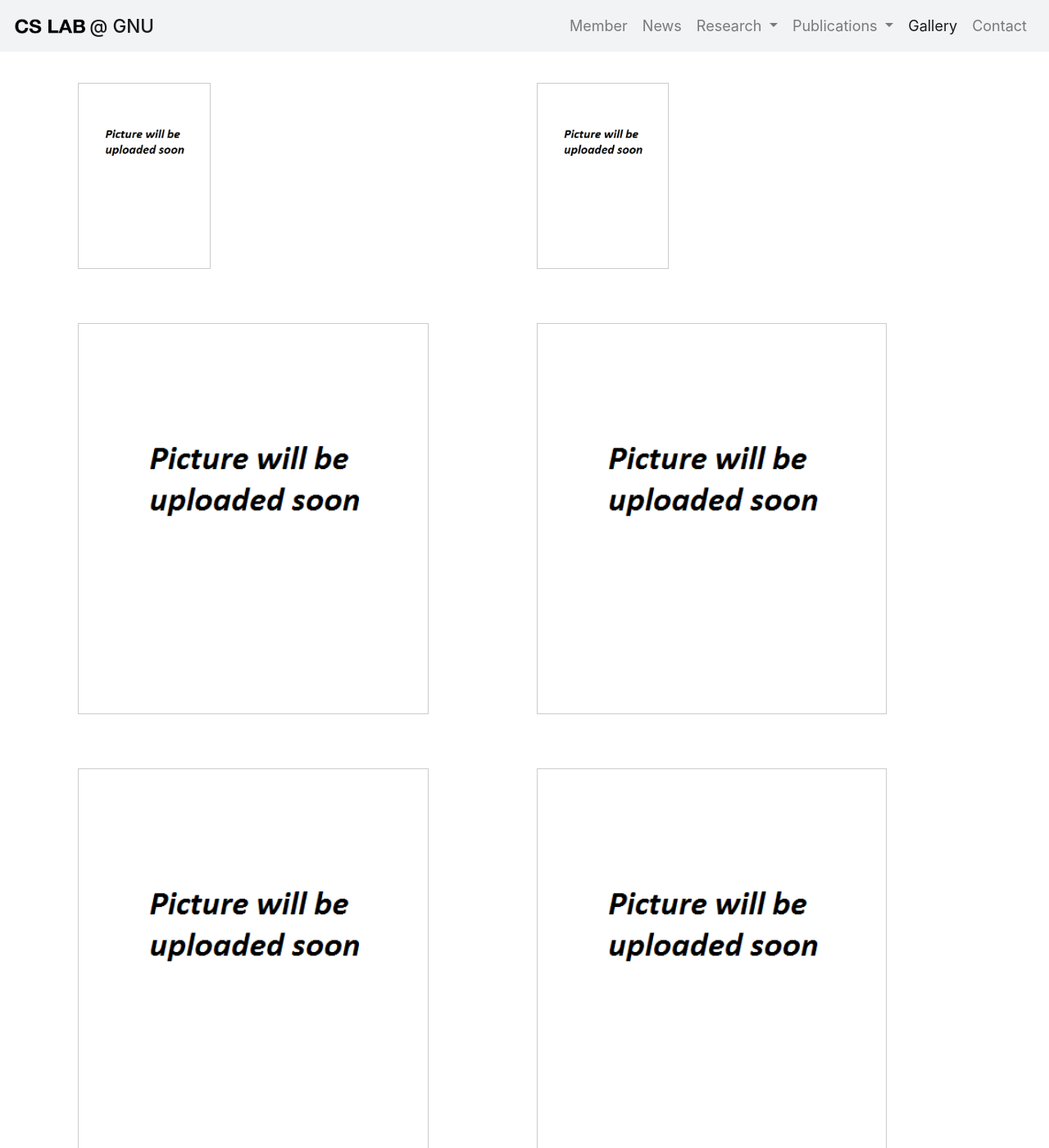
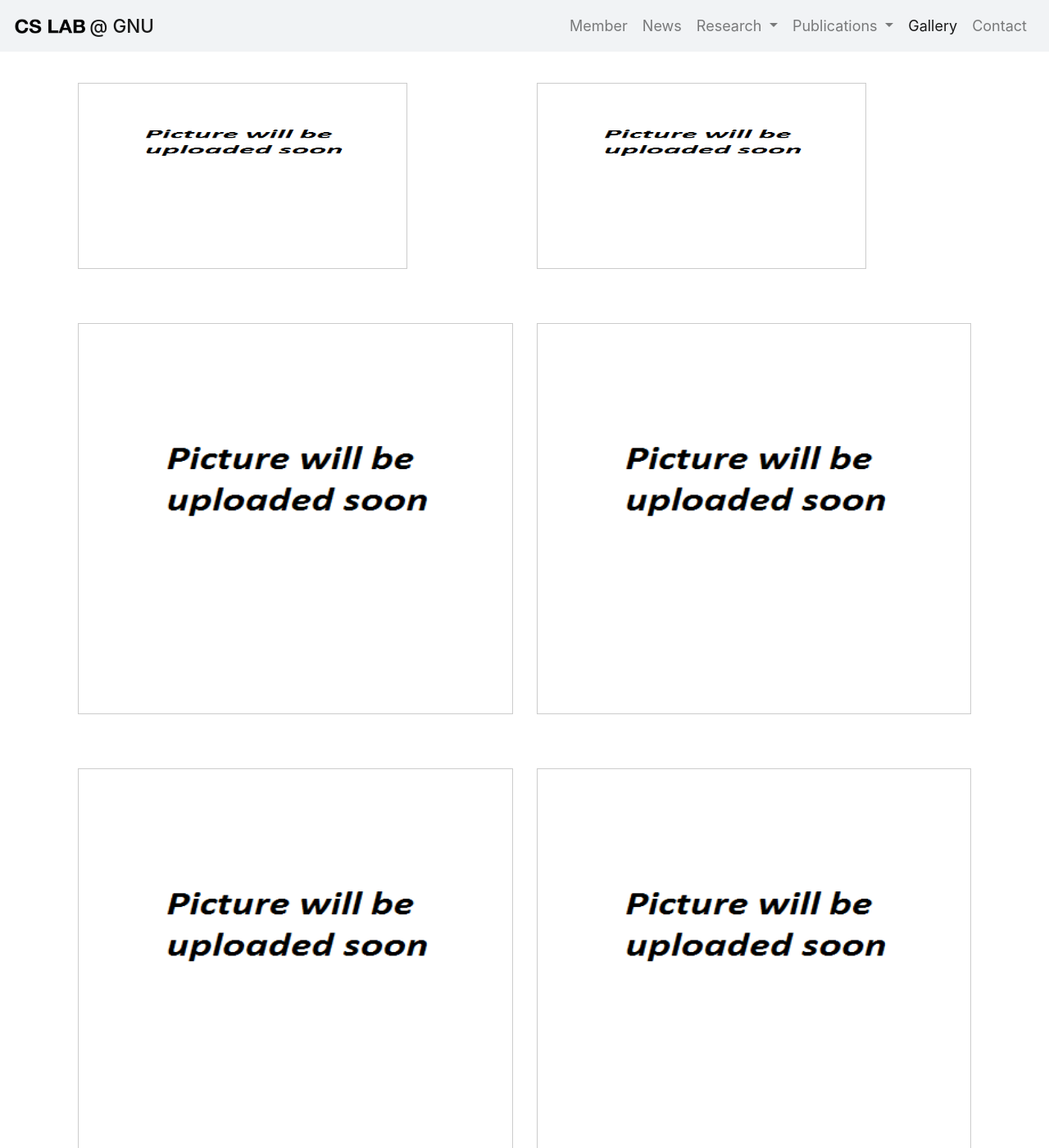
Before and after one commit to LEEJUH0/LEEJUH0.github.io, a Jekyll site: the page built from gallery/gallery.html, in a window 1280 px wide and 1400 px high. Shown: the whole window at 82% size. Built offline with Jekyll 4.4.1, drawn with Linux system fonts in a browser that asks for light colours; some web fonts are replaced.

Commit message:
Update gallery.html

```diff
--- a/gallery/gallery.html
+++ b/gallery/gallery.html
@@ -21,7 +21,7 @@ permalink: /gallery/gallery/
         }
 
         div.gallery img {
-            width: 100%;
+            width: 400;
             height: 150;
         }
 
```
